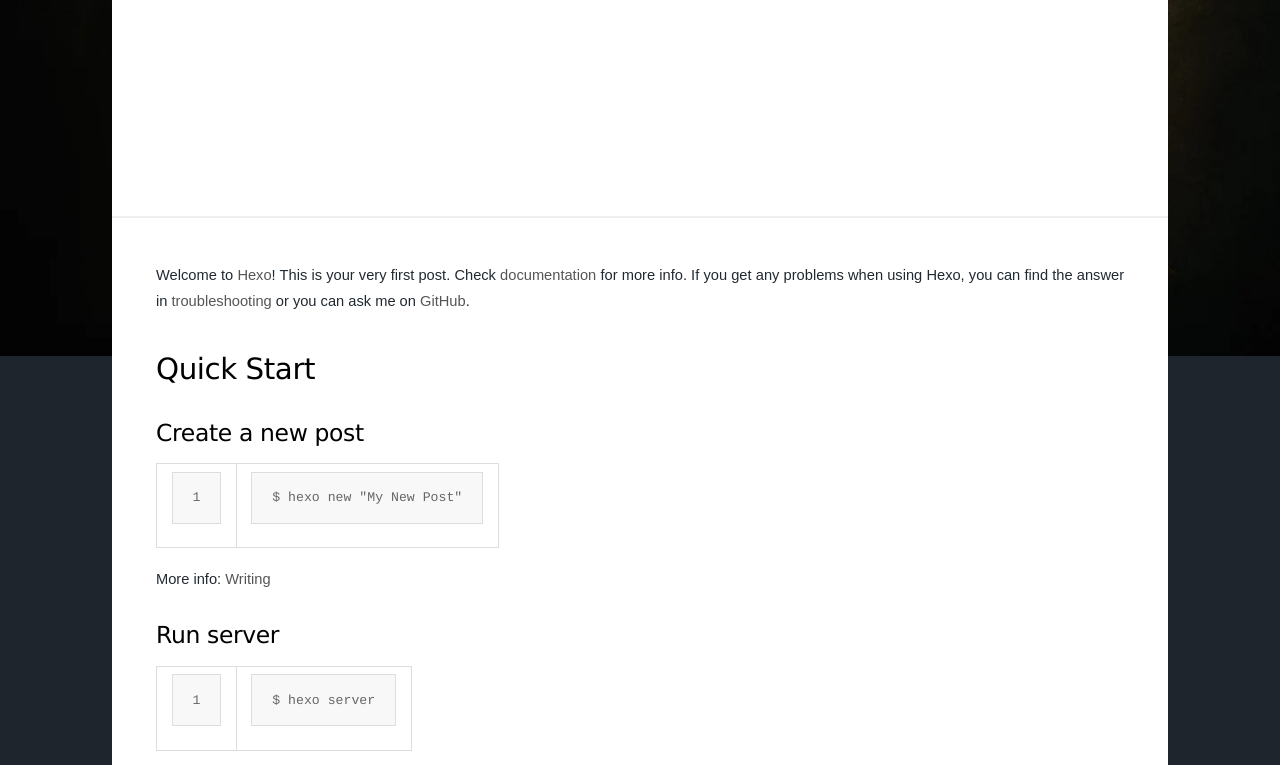
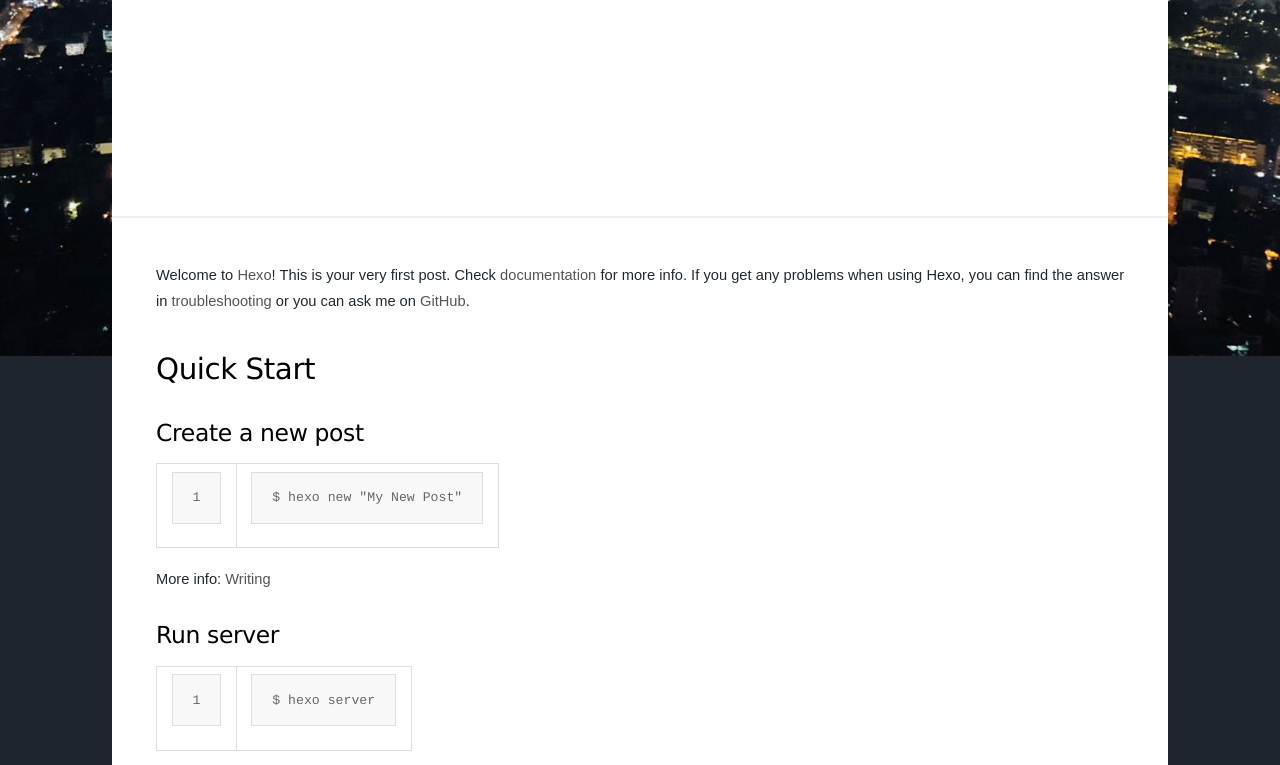
Before and after one commit to joycepy711/joycepy711.github.io, a plain HTML site: page 2019/01/31/hello-world/index.html in a window 1280 px wide. Shown: the part 444-1209 px from the top of the page. Drawn offline with nearby package versions, Linux system fonts and the light colour scheme; some packages are replaced by stand-ins of ours; a script that the page names is missing.

Commit message:
Site updated: 2019-01-31 19:11:08

```diff
--- a/2019/01/31/hello-world/index.html
+++ b/2019/01/31/hello-world/index.html
@@ -24,7 +24,7 @@
           content: ' ';
           position: fixed;
           top: 0;
-          background: url('/img/bg.jpg') center 0 no-repeat;
+          background: url('/img/bg1.jpg') center 0 no-repeat;
           right: 0;
           bottom: 0;
           left: 0;
```
Also changed, not shown: archives/2019/01/index.html (+1 -1 lines), archives/2019/index.html (+1 -1 lines), archives/index.html (+1 -1 lines), index.html (+1 -1 lines), img/bg1.jpg (added).
